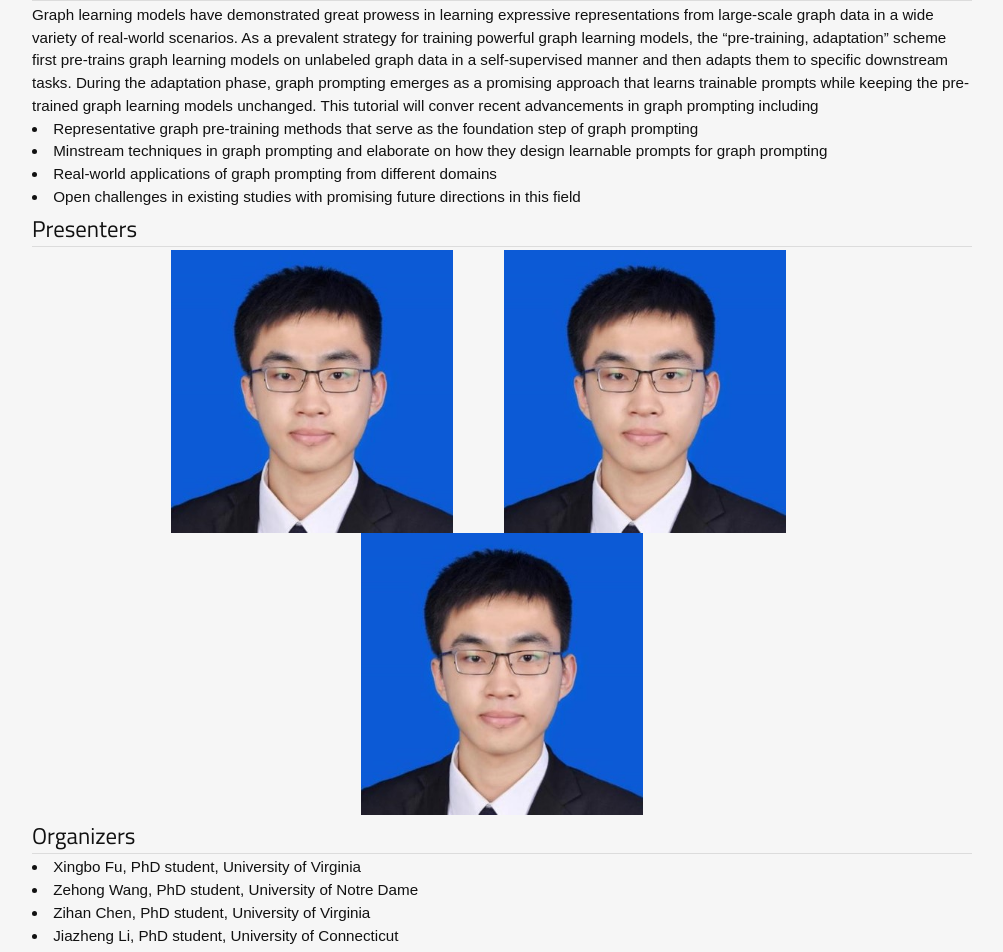
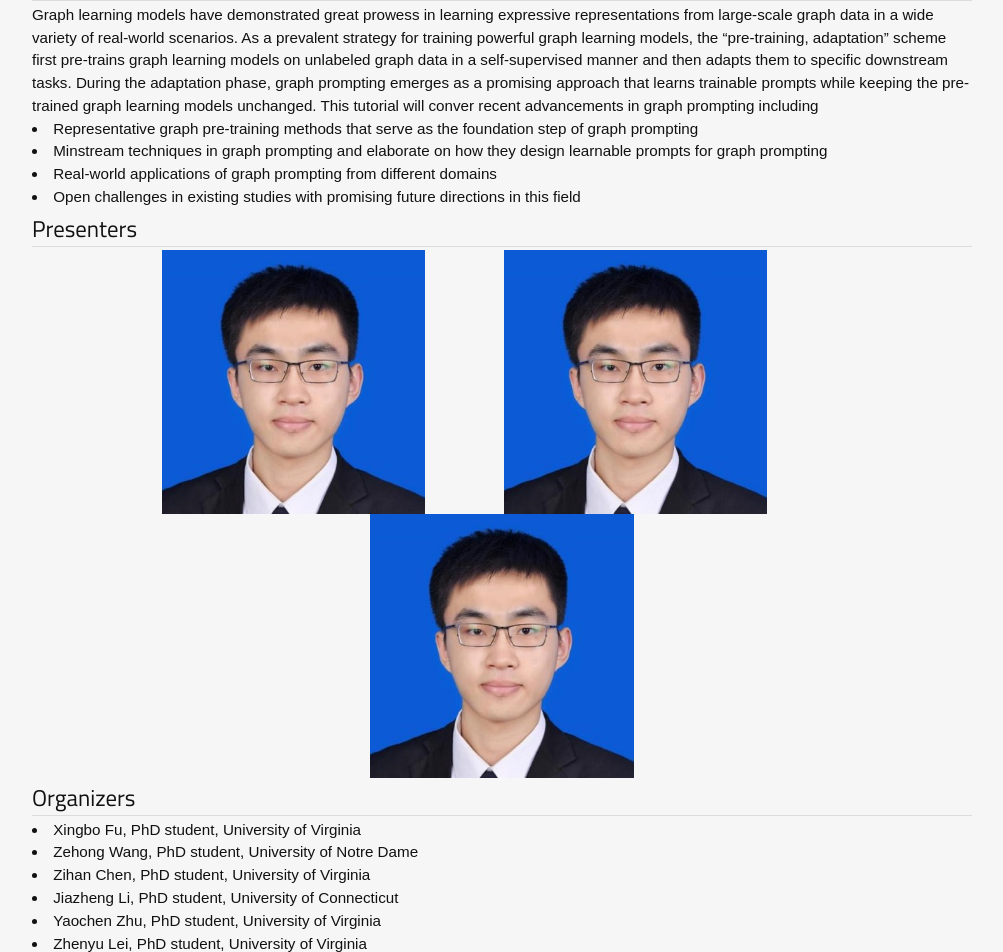
Before and after one commit to xbfu/xbfu.github.io, a Jekyll site: the page built from tutorials/graph-prompting.md, in a window 1280 px wide. Shown: the part 542-1494 px from the top of the page, without its empty margins (138-1141 px from the left). Built offline with Jekyll 4.4.1, drawn with Linux system fonts in a browser that asks for light colours; nearby versions of some CDN libraries.

Commit message:
Update graph-prompting.md

```diff
--- a/tutorials/graph-prompting.md
+++ b/tutorials/graph-prompting.md
@@ -27,9 +27,9 @@
 ## Presenters
 
 <p align="center">
-  <img src="../images/profile.jpg" alt="Image 1" style="width:30%; margin-right:5%;">
-  <img src="../images/profile.jpg" alt="Image 2" style="width:30%; margin-right:5%;">
-  <img src="../images/profile.jpg" alt="Image 2" style="width:30%;">
+  <img src="../images/profile.jpg" alt="Image 1" style="width:28%; margin-right:8%;">
+  <img src="../images/profile.jpg" alt="Image 2" style="width:28%; margin-right:8%;">
+  <img src="../images/profile.jpg" alt="Image 2" style="width:28%;">
 </p>
 
 ## Organizers
```
